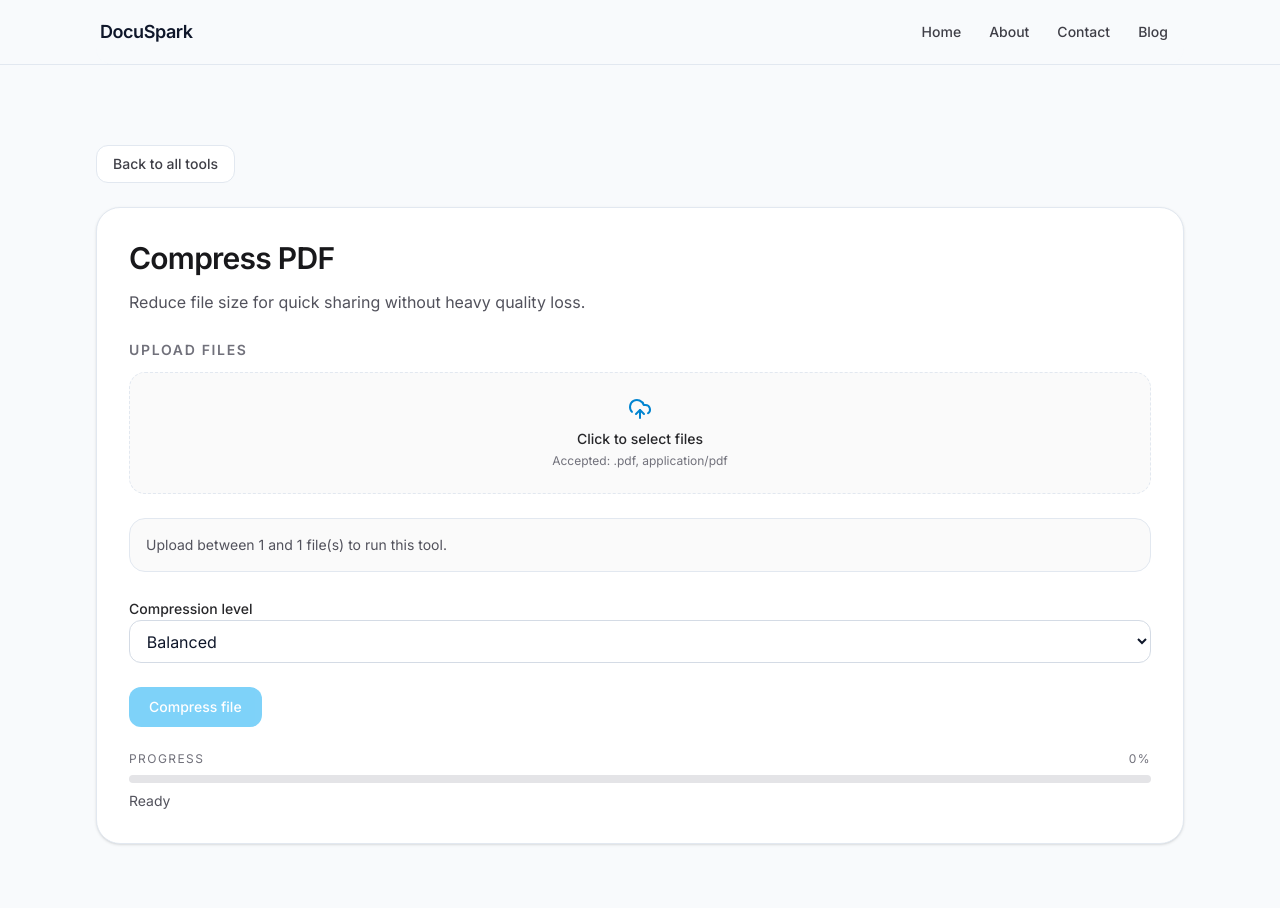
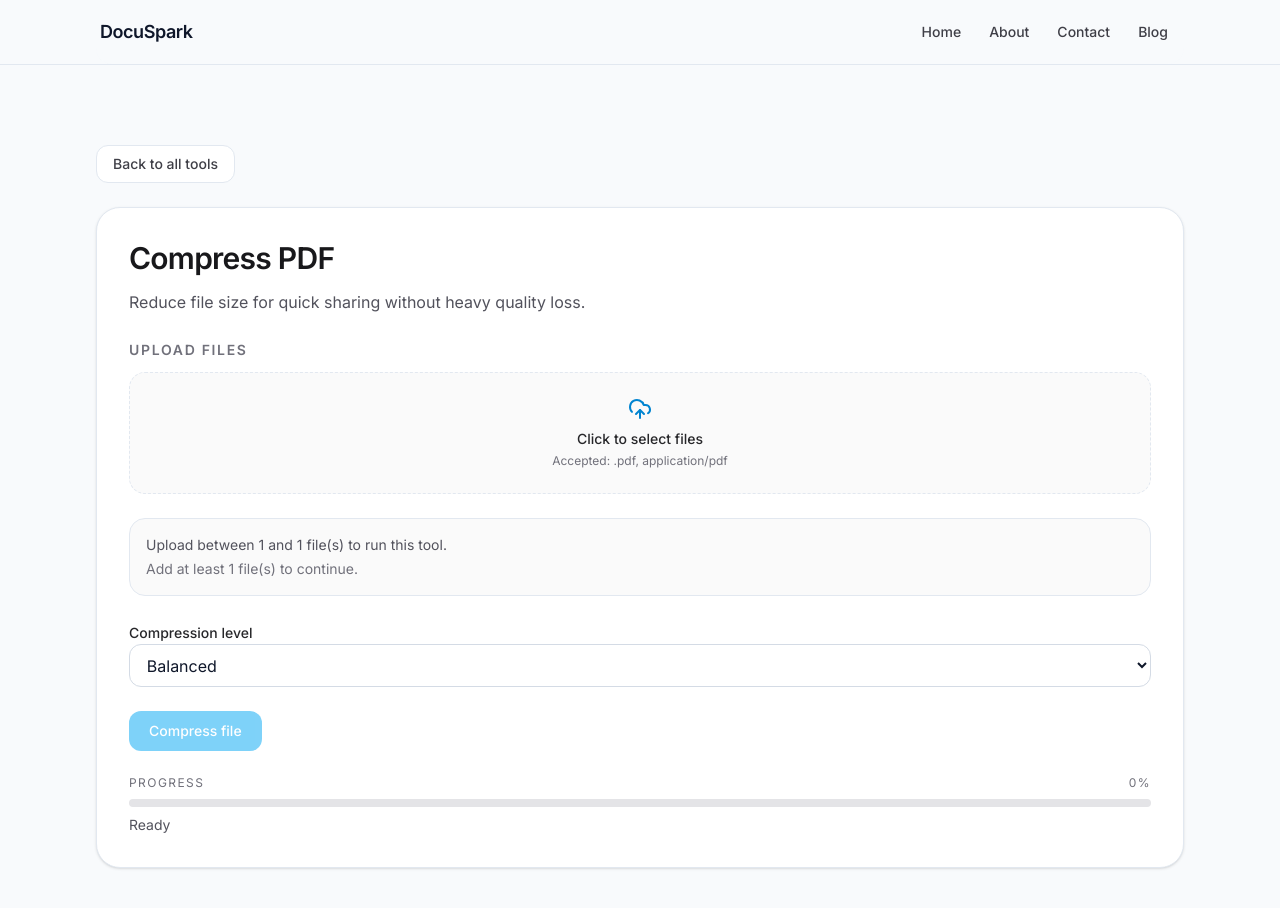
Before and after one commit to abhay-codes07/DocuSpark, a Next.js app: page /tools/compress-pdf in a window 1280 px wide. Shown: the top 908 px of the page. Built offline with nearby package versions, Linux system fonts and the light colour scheme.

Commit message:
fix: add file-count guidance for tool upload constraints

```diff
--- a/src/components/tools/tool-workspace.tsx
+++ b/src/components/tools/tool-workspace.tsx
@@ -22,6 +22,12 @@ export function ToolWorkspace({ tool }: ToolWorkspaceProps) {
   const actionLabel = useMemo(() => getToolActionLabel(tool.mode), [tool.mode]);
 
   const canProcess = files.length >= tool.minFiles && files.length <= tool.maxFiles && !isProcessing;
+  const fileHint =
+    files.length < tool.minFiles
+      ? `Add at least ${tool.minFiles} file(s) to continue.`
+      : files.length > tool.maxFiles
+        ? `This tool supports up to ${tool.maxFiles} file(s).`
+        : `${files.length} file(s) selected.`;
 
   function runMockProcess() {
     if (!canProcess) {
@@ -140,6 +146,7 @@ export function ToolWorkspace({ tool }: ToolWorkspaceProps) {
 
       <div className="rounded-2xl border border-zinc-200 bg-zinc-50 p-4 text-sm text-zinc-600">
         Upload between {tool.minFiles} and {tool.maxFiles} file(s) to run this tool.
+        <p className="mt-1 text-zinc-500">{fileHint}</p>
       </div>
 
       {renderModeOptions()}
```
